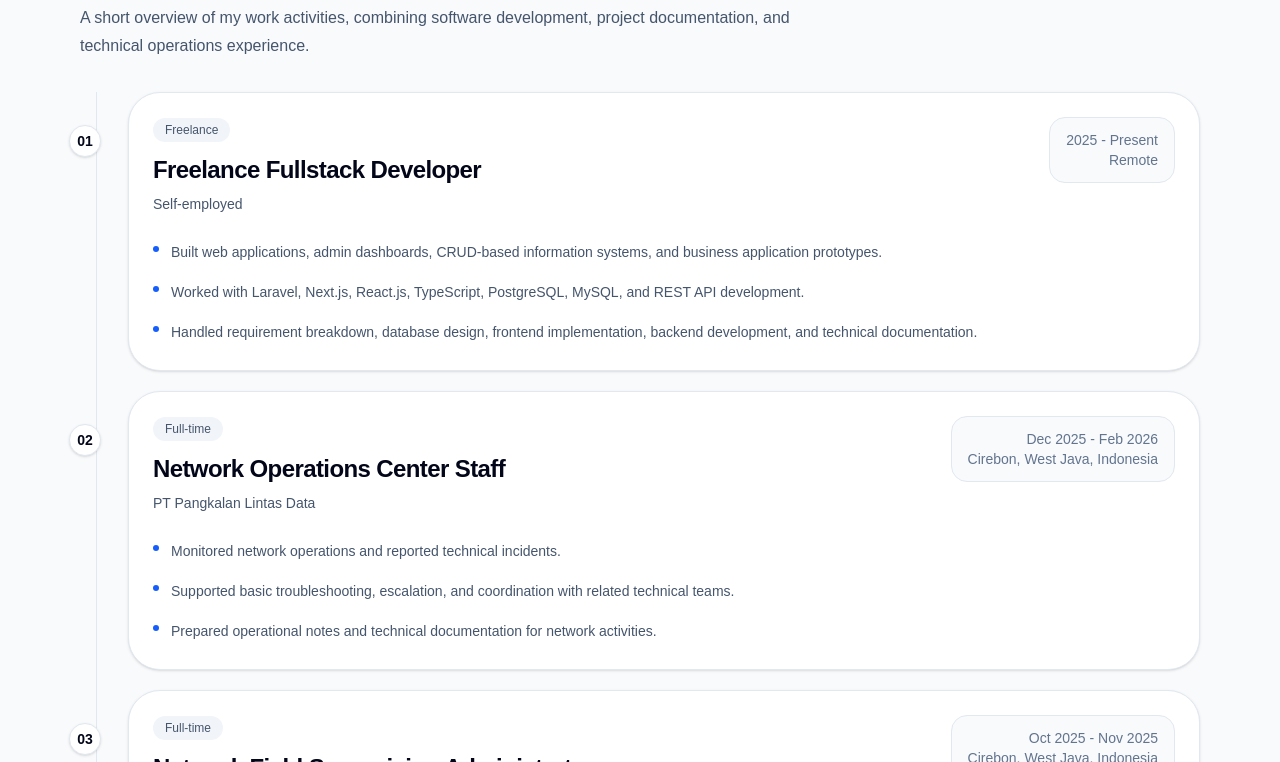
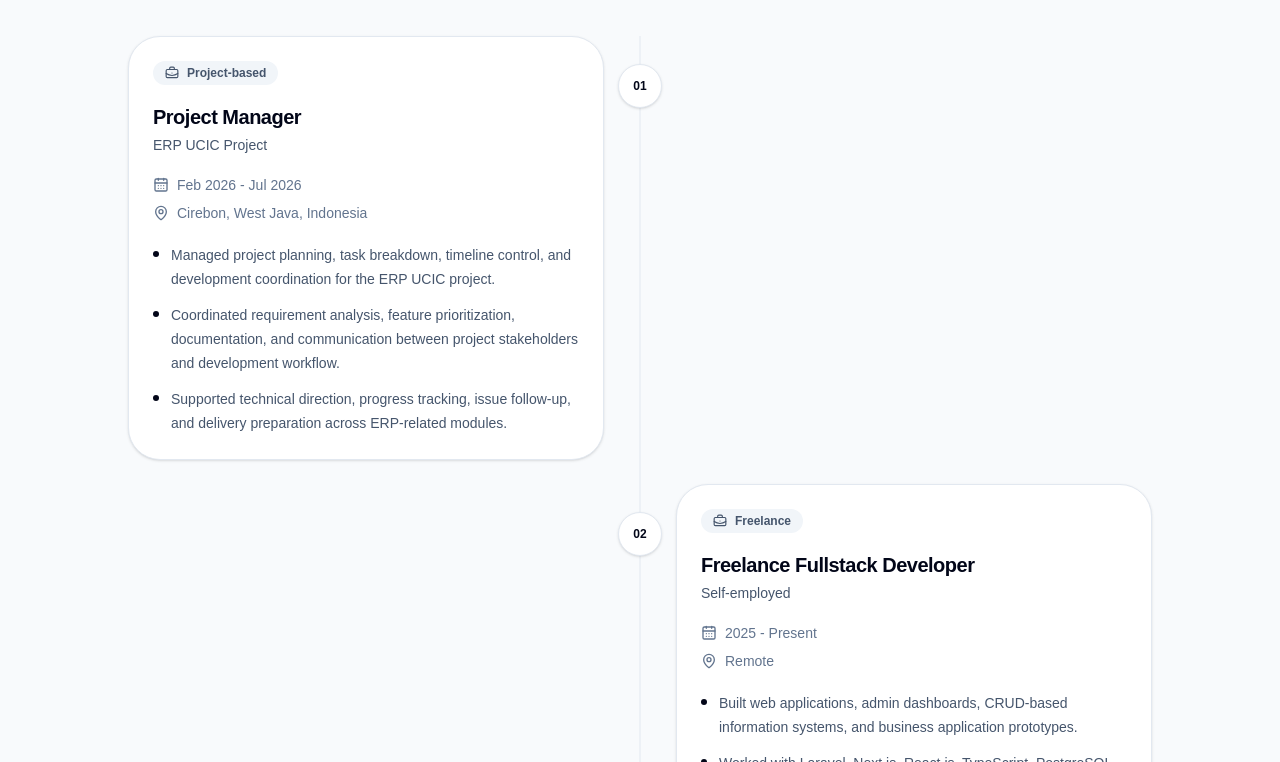
Before and after one commit to raihanachmadsuhadadev/raihan-portfolio-website, a Next.js app: page / in a window 1280 px wide. Shown: the part 4978-5740 px from the top of the page. Built offline with nearby package versions, Linux system fonts and the light colour scheme.

Commit message:
feat: add erp ucic project manager experience

```diff
--- a/src/components/sections/ExperienceSection.tsx
+++ b/src/components/sections/ExperienceSection.tsx
@@ -1,61 +1,102 @@
 import { SectionHeading } from "@/components/ui/SectionHeading";
 import { experiences } from "@/data/experience";
+import { BriefcaseBusiness, CalendarDays, MapPin } from "lucide-react";
 
 export function ExperienceSection() {
   return (
-    <section id="experience" className="mx-auto max-w-6xl px-4 py-16 md:py-20">
+    <section
+      id="experience"
+      className="mx-auto max-w-6xl px-4 pb-16 pt-4 md:pb-20 md:pt-6"
+    >
       <SectionHeading
         label="Experience"
-        title="Professional experience across development, documentation, and IT operations."
-        description="A short overview of my work activities, combining software development, project documentation, and technical operations experience."
+        title="Professional experience across development, project management, and IT operations."
+        description="A summary of my experience in managing development work, building digital systems, preparing documentation, and supporting technical operations."
+        align="center"
       />
 
-      <div className="relative">
-        <div className="absolute left-4 top-0 hidden h-full w-px bg-slate-200 md:block" />
+      <div className="relative mx-auto max-w-5xl">
+        <div className="absolute left-4 top-0 h-full w-px bg-slate-200 md:left-1/2 md:-translate-x-1/2" />
 
-        <div className="space-y-5">
-          {experiences.map((experience, index) => (
-            <article
-              key={`${experience.role}-${experience.company}`}
-              className="relative rounded-[2rem] border border-slate-200 bg-white p-6 shadow-sm transition hover:-translate-y-1 hover:shadow-[0_20px_60px_rgba(15,23,42,0.08)] md:ml-12"
-            >
-              <div className="absolute -left-[3.75rem] top-8 hidden h-8 w-8 items-center justify-center rounded-full border border-slate-200 bg-white text-sm font-semibold text-slate-950 shadow-sm md:flex">
-                {String(index + 1).padStart(2, "0")}
-              </div>
+        <div className="space-y-6">
+          {experiences.map((experience, index) => {
+            const isLeft = index % 2 === 0;
 
-              <div className="flex flex-col gap-4 md:flex-row md:items-start md:justify-between">
-                <div>
-                  <p className="mb-3 inline-flex rounded-full bg-slate-100 px-3 py-1 text-xs font-medium text-slate-600">
-                    {experience.type}
-                  </p>
-
-                  <h3 className="text-2xl font-semibold tracking-tight text-slate-950">
-                    {experience.role}
-                  </h3>
-
-                  <p className="mt-2 text-sm font-medium text-slate-600">
-                    {experience.company}
-                  </p>
+            return (
+              <article
+                key={`${experience.role}-${experience.company}`}
+                className="relative grid gap-4 pl-12 md:grid-cols-[1fr_72px_1fr] md:items-start md:gap-0 md:pl-0"
+              >
+                <div className="absolute left-0 top-7 z-10 flex h-9 w-9 items-center justify-center rounded-full border border-slate-200 bg-white text-xs font-semibold text-slate-950 shadow-sm md:left-1/2 md:h-11 md:w-11 md:-translate-x-1/2">
+                  {String(index + 1).padStart(2, "0")}
                 </div>
 
-                <div className="rounded-2xl border border-slate-200 bg-slate-50 px-4 py-3 text-sm text-slate-500 md:text-right">
-                  <p>{experience.period}</p>
-                  <p>{experience.location}</p>
-                </div>
-              </div>
-
-              <ul className="mt-6 space-y-3 text-sm leading-7 text-slate-600">
-                {experience.description.map((item) => (
-                  <li key={item} className="flex gap-3">
-                    <span className="mt-2 h-1.5 w-1.5 flex-none rounded-full bg-blue-600" />
-                    <span>{item}</span>
-                  </li>
-                ))}
-              </ul>
-            </article>
-          ))}
+                {isLeft ? (
+                  <>
+                    <ExperienceCard experience={experience} />
+                    <div className="hidden md:block" />
+                    <div className="hidden md:block" />
+                  </>
+                ) : (
+                  <>
+                    <div className="hidden md:block" />
+                    <div className="hidden md:block" />
+                    <ExperienceCard experience={experience} />
+                  </>
+                )}
+              </article>
+            );
+          })}
         </div>
       </div>
     </section>
   );
 }
+
+function ExperienceCard({
+  experience,
+}: {
+  experience: (typeof experiences)[number];
+}) {
+  return (
+    <div className="rounded-[2rem] border border-slate-200 bg-white p-6 shadow-sm transition duration-300 hover:-translate-y-1 hover:border-slate-300 hover:shadow-[0_20px_60px_rgba(15,23,42,0.08)]">
+      <div className="flex items-start justify-between gap-4">
+        <div>
+          <p className="inline-flex items-center gap-2 rounded-full bg-slate-100 px-3 py-1 text-xs font-semibold text-slate-600">
+            <BriefcaseBusiness className="h-3.5 w-3.5" />
+            {experience.type}
+          </p>
+
+          <h3 className="mt-4 text-xl font-semibold tracking-tight text-slate-950">
+            {experience.role}
+          </h3>
+
+          <p className="mt-1 text-sm font-medium text-slate-600">
+            {experience.company}
+          </p>
+        </div>
+      </div>
+
+      <div className="mt-5 grid gap-2 text-sm text-slate-500">
+        <p className="inline-flex items-center gap-2">
+          <CalendarDays className="h-4 w-4" />
+          {experience.period}
+        </p>
+
+        <p className="inline-flex items-center gap-2">
+          <MapPin className="h-4 w-4" />
+          {experience.location}
+        </p>
+      </div>
+
+      <ul className="mt-5 space-y-3 text-sm leading-6 text-slate-600">
+        {experience.description.map((item) => (
+          <li key={item} className="flex gap-3">
+            <span className="mt-2 h-1.5 w-1.5 shrink-0 rounded-full bg-slate-950" />
+            <span>{item}</span>
+          </li>
+        ))}
+      </ul>
+    </div>
+  );
+}
--- a/src/data/experience.ts
+++ b/src/data/experience.ts
@@ -1,6 +1,18 @@
 import type { Experience } from "@/types";
 
 export const experiences: Experience[] = [
+  {
+    role: "Project Manager",
+    company: "ERP UCIC Project",
+    type: "Project-based",
+    period: "Feb 2026 - Jul 2026",
+    location: "Cirebon, West Java, Indonesia",
+    description: [
+      "Managed project planning, task breakdown, timeline control, and development coordination for the ERP UCIC project.",
+      "Coordinated requirement analysis, feature prioritization, documentation, and communication between project stakeholders and development workflow.",
+      "Supported technical direction, progress tracking, issue follow-up, and delivery preparation across ERP-related modules.",
+    ],
+  },
   {
     role: "Freelance Fullstack Developer",
     company: "Self-employed",
@@ -29,7 +41,7 @@ export const experiences: Experience[] = [
     role: "Network Field Supervision Administrator",
     company: "PT Quantum Nusantama",
     type: "Full-time",
-    period: "Oct 2025 - Nov 2025",
+    period: "Sept 2025 - Nov 2025",
     location: "Cirebon, West Java, Indonesia",
     description: [
       "Managed field project administration and network implementation documentation.",
```
